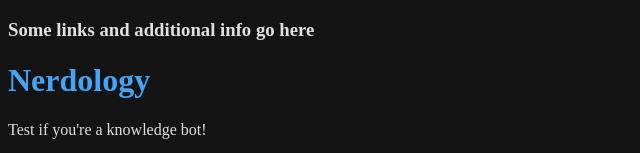
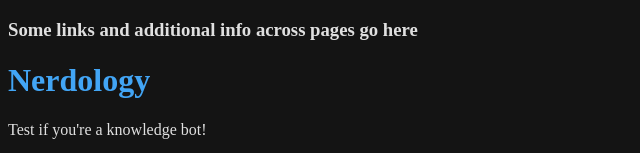
Before and after one commit to AnBC22/nerdology-game, a React (Vite) app in the folder nerdology/: page / in a window 1280 px wide. Shown: the top 153 px of the page, without its empty margins (0-640 px from the left). Built offline with nearby package versions, Linux system fonts and the light colour scheme; no server answers.

Commit message:
decoded html entities

```diff
--- a/nerdology/package.json
+++ b/nerdology/package.json
@@ -10,6 +10,7 @@
     "preview": "vite preview"
   },
   "dependencies": {
+    "html-entities": "^2.5.2",
     "nanoid": "^5.0.6",
     "react": "^18.2.0",
     "react-dom": "^18.2.0",
--- a/nerdology/src/App.jsx
+++ b/nerdology/src/App.jsx
@@ -3,6 +3,7 @@
 import { BrowserRouter, Routes, Route } from 'react-router-dom'
 import './App.css'
 import { nanoid } from 'nanoid'
+import {decode} from 'html-entities'
 
 import StartPage from './pages/StartPage/StartPage'
 import Quiz from './pages/Quiz/Quiz'
@@ -34,7 +35,7 @@
         const dataWithIDs = data.results.map(questionObj => {
           const incorrectAnswersArray = questionObj.incorrect_answers.map((inc_answ) => (
             {
-              answer: inc_answ,
+              answer: decode(inc_answ),
               isCorrect: false,
               on: false,
               id: nanoid()
@@ -43,11 +44,11 @@
 
           return (
             {
-              question: questionObj.question,
+              question: decode(questionObj.question),
               answers: [
                 ...incorrectAnswersArray,
                 {
-                  answer: questionObj.correct_answer,
+                  answer: decode(questionObj.correct_answer),
                   isCorrect: true,
                   on: false,
                   id: nanoid()
@@ -104,7 +105,7 @@
   return (
     <BrowserRouter>
       <header>
-        <h3>Some links and additional info go here</h3>
+        <h3>Some links and additional info across pages go here</h3>
       </header>
       <Routes>
         <Route path="/" element={<StartPage />} />
```
Also changed, not shown: 1 other file (tests, documents, lock files or other folders).
